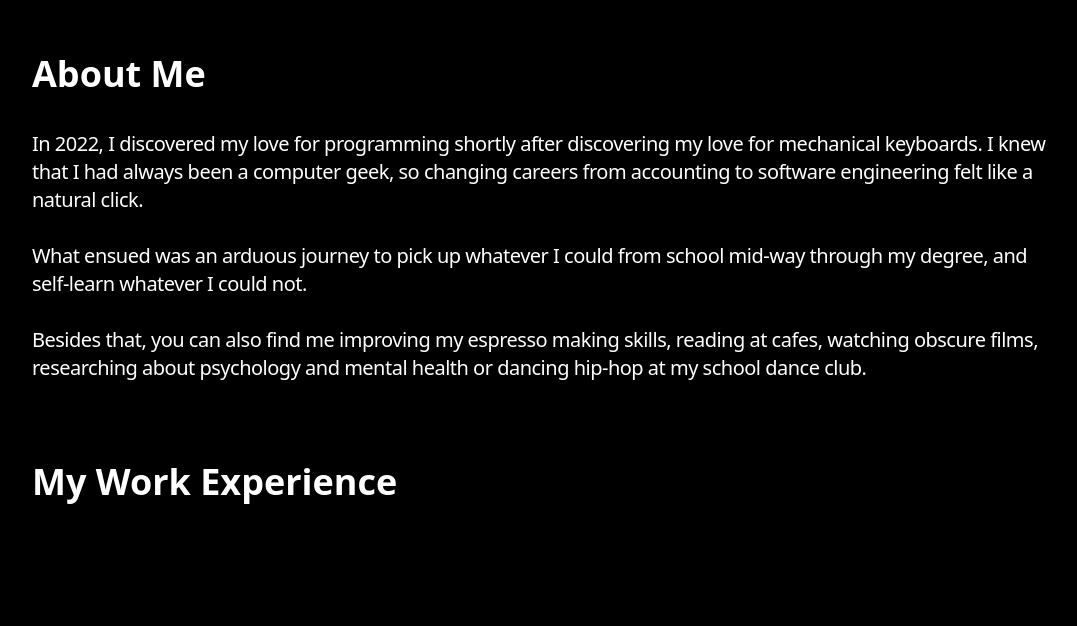
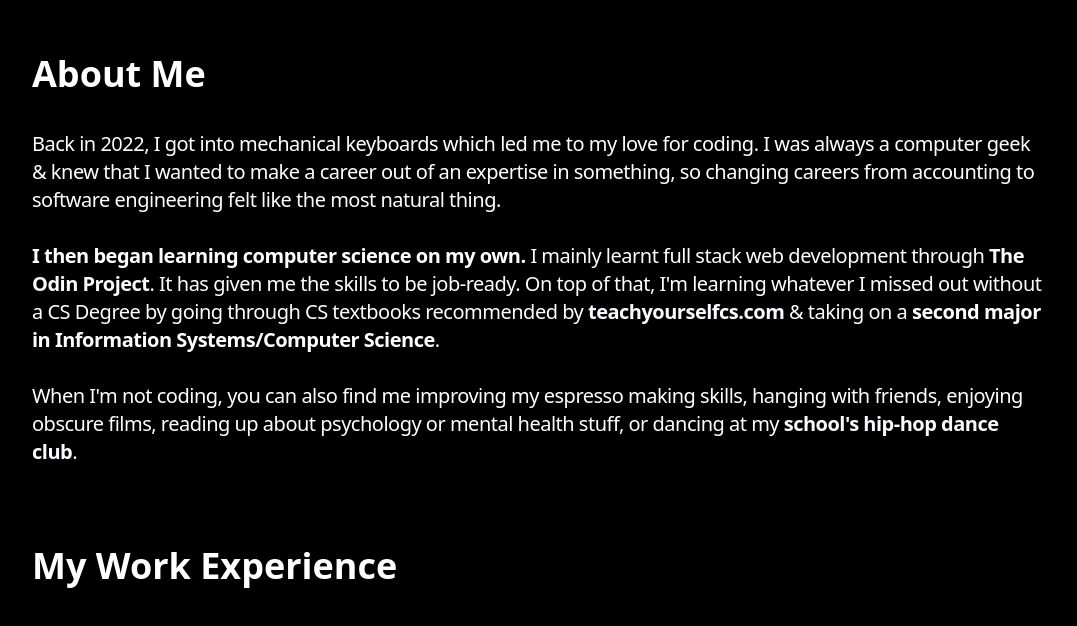
Before and after one commit to safarinexus/edgar-teong, a React (Vite) app: page / in a window 1280 px wide. Shown: the part 1679-2305 px from the top of the page, without its empty margins (100-1177 px from the left). Built offline with nearby package versions, Linux system fonts and the light colour scheme.

Commit message:
updated about me text

```diff
--- a/src/components/About.tsx
+++ b/src/components/About.tsx
@@ -171,11 +171,14 @@ const About = () => {
             <div id="about-text-container" className="w-full px-5 sm:px-24 font-light text-base">
                 <h1 className="font-bold text-2xl sm:text-4xl">About Me</h1>
                 <p id="about-body" className="mt-9 tracking-tight leading-relaxed font-light text-base lg:text-xl">
-                In 2022, I discovered my love for programming shortly after discovering my love for mechanical keyboards. I knew that I  had always been a computer geek, so changing careers from accounting to software engineering felt like a natural click.
+                Back in 2022, I got into mechanical keyboards which led me to my love for coding.
+                I was always a computer geek & knew that I wanted to make a career out of an expertise in something, so changing careers from accounting to software engineering felt like the most natural thing.
                 <br /><br />
-                What ensued was an arduous journey to pick up whatever I could from school mid-way through my degree, and self-learn whatever I could not.
+                <span className="font-bold">I then began learning computer science on my own.</span> I mainly learnt full stack web development through <a href="https://www.theodinproject.com/" className="font-bold">The Odin Project</a>.
+                It has given me the skills to be job-ready.
+                On top of that, I'm learning whatever I missed out without a CS Degree by going through CS textbooks recommended by <a href="https://www.teachyourselfcs.com/" className="font-bold">teachyourselfcs.com</a> & taking on a <span className="font-bold">second major in Information Systems/Computer Science</span>.
                 <br /><br />
-                Besides that, you can also find me improving my espresso making skills, reading at cafes, watching obscure films, researching about psychology and mental health or dancing hip-hop at my school dance club.
+                When I'm not coding, you can also find me improving my espresso making skills, hanging with friends, enjoying obscure films, reading up about psychology or mental health stuff, or dancing at my <a href="https://www.instagram.com/smuemix/" className="font-bold">school's hip-hop dance club</a>.
                 </p>
             </div>
         </div>
```
